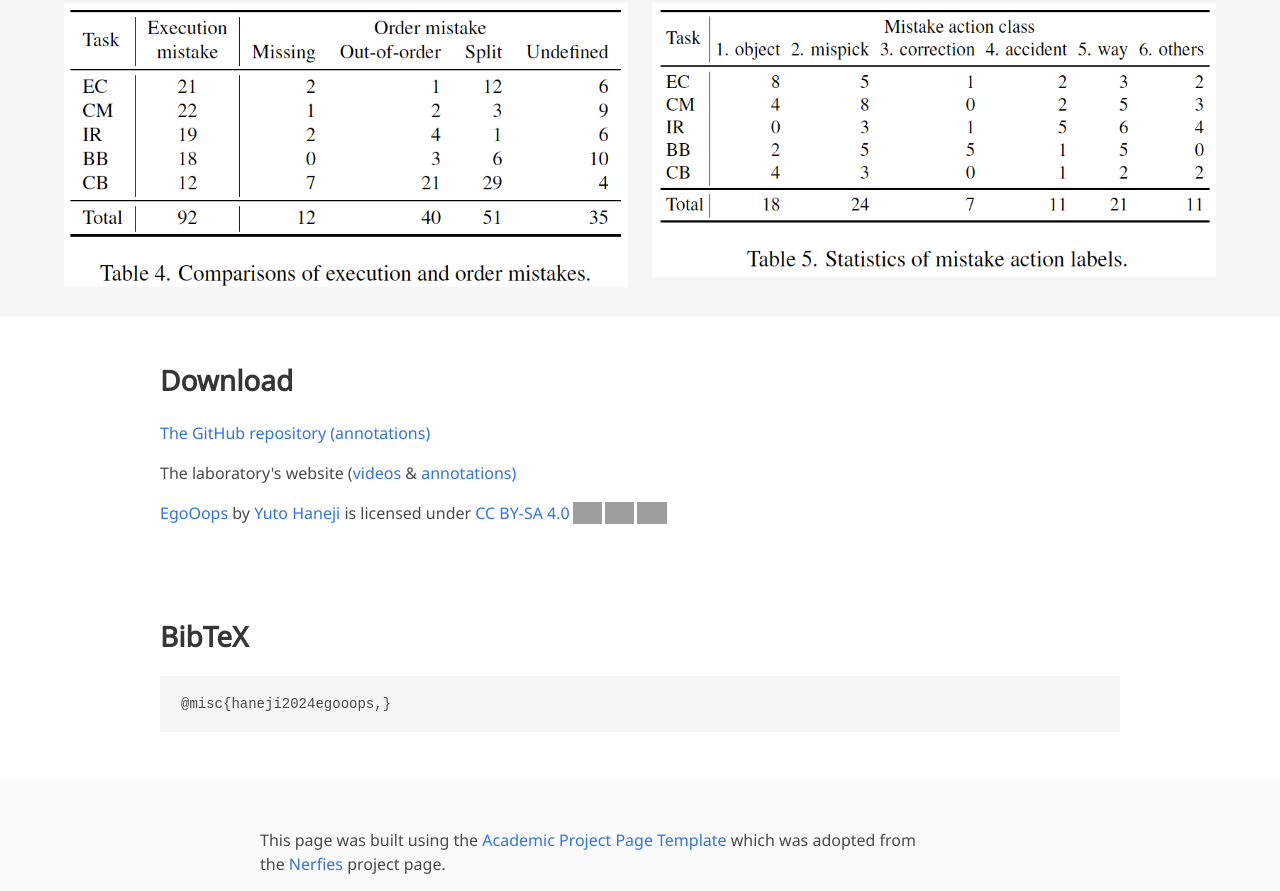
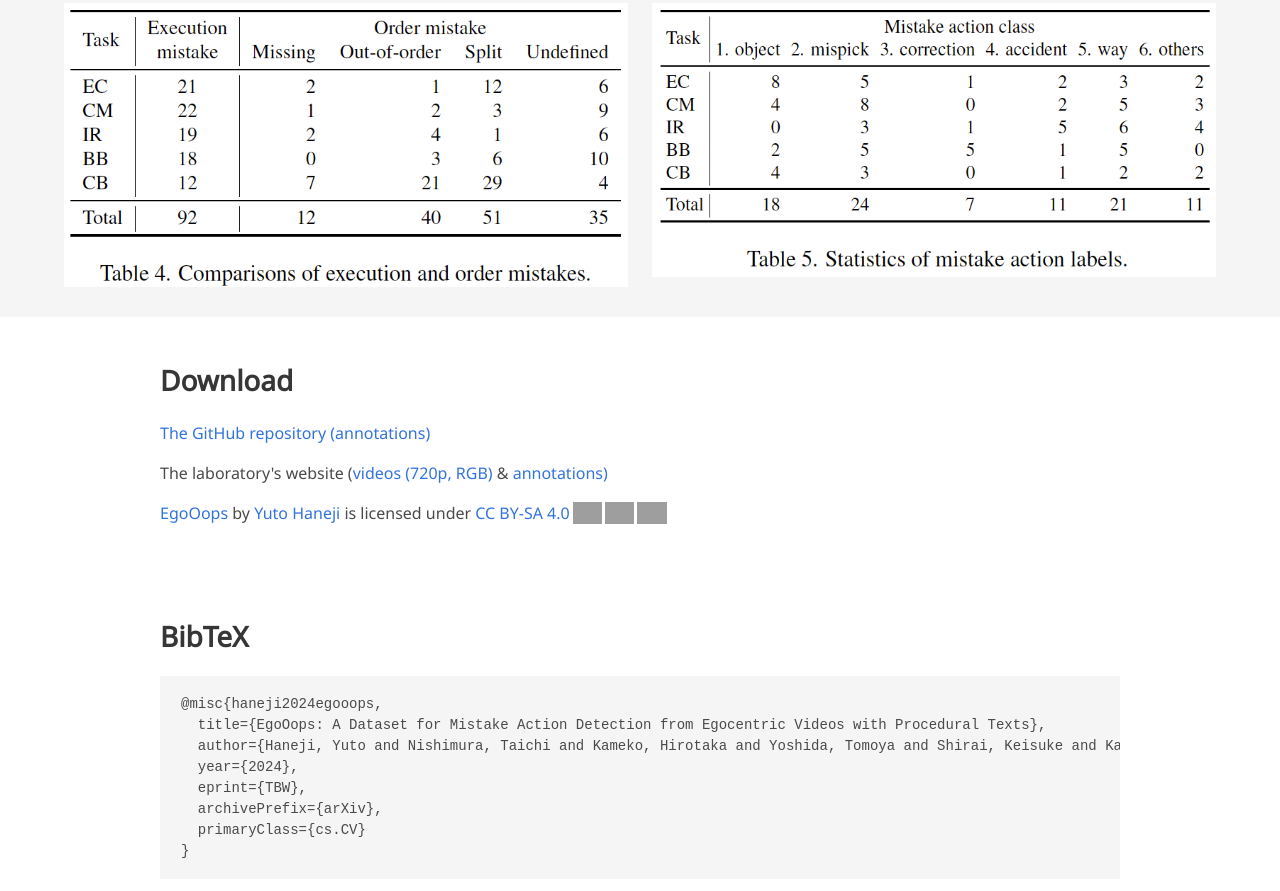
Before and after one commit to Y-Haneji/EgoOops-project-page, a plain HTML site: page index.html in a window 1280 px wide. Shown: the part 1907-2798 px from the top of the page. Drawn offline with nearby package versions, Linux system fonts and the light colour scheme; grey boxes are pictures that could not be loaded; some icons are missing; a web font is replaced by a local one.

Commit message:
TBW eprint ID

```diff
--- a/index.html
+++ b/index.html
@@ -5,7 +5,7 @@
   <!-- Meta tags for social media banners, these should be filled in appropriatly as they are your "business card" -->
   <!-- Replace the content tag with appropriate information -->
   <meta name="description" content="EgoOops is a video-language dataset recording procedural activities including mistake actions.">
-  <meta property="og:title" content="EgoOops: a Dataset for Mistake Action Detection from Egocentric Videos with Procedural Texts (Haneji et al., 2024)"/>
+  <meta property="og:title" content="EgoOops: A Dataset for Mistake Action Detection from Egocentric Videos with Procedural Texts (Haneji et al., 2024)"/>
   <meta property="og:description" content="EgoOops is a video-language dataset recording procedural activities including mistake actions."/>
   <meta property="og:url" content="https://Y-Haneji.github.io/EgoOops-project-page/"/>
   <!-- Path to banner image, should be in the path listed below. Optimal dimenssions are 1200X630-->
@@ -24,7 +24,7 @@
   <meta name="viewport" content="width=device-width, initial-scale=1">
 
 
-  <title>EgoOops: a Dataset for Mistake Action Detection from Egocentric Videos with Procedural Texts</title>
+  <title>EgoOops: A Dataset for Mistake Action Detection from Egocentric Videos with Procedural Texts</title>
   <!-- <link rel="icon" type="image/x-icon" href="static/images/favicon.ico"> -->
   <link href="https://fonts.googleapis.com/css?family=Google+Sans|Noto+Sans|Castoro"
   rel="stylesheet">
@@ -51,7 +51,7 @@
       <div class="container is-max-desktop">
         <div class="columns is-centered">
           <div class="column has-text-centered">
-            <h1 class="title is-1 publication-title">EgoOops: a Dataset for Mistake Action Detection from Egocentric Videos with Procedural Texts</h1>
+            <h1 class="title is-1 publication-title">EgoOops: A Dataset for Mistake Action Detection from Egocentric Videos with Procedural Texts</h1>
             <div class="is-size-5 publication-authors">
               <!-- Paper authors -->
               <span class="author-block"><a href="https://y-haneji.github.io/homepage/" target="_blank">Yuto Haneji</a><sup>1</sup>,</span>
@@ -76,6 +76,7 @@
               <div class="publication-links">
                 <!-- Arxiv PDF link -->
                 <span class="link-block">
+                  <!-- TODO: Fill the arXiv ID -->
                   <a href="https://arxiv.org/pdf/<ARXIV PAPER ID>.pdf" target="_blank"
                   class="external-link button is-normal is-rounded is-dark">
                   <span class="icon">
@@ -109,6 +110,7 @@
 
                 <!-- ArXiv abstract Link -->
                 <span class="link-block">
+                  <!-- Fill the arXiv ID. -->
                   <a href="https://arxiv.org/abs/<ARXIV PAPER ID>" target="_blank"
                   class="external-link button is-normal is-rounded is-dark">
                   <span class="icon">
@@ -302,7 +304,7 @@
         <a href="https://github.com/Y-Haneji/EgoOops-annotations/" target="_blank">The GitHub repository (annotations)</a>
       </p>
       <p>
-        The laboratory's website (<a href="http://www.lsta.media.kyoto-u.ac.jp/resource/data/EgoOops/videos-processed-720p.zip" target="_blank">videos</a> & <a href="http://www.lsta.media.kyoto-u.ac.jp/resource/data/EgoOops/EgoOops-annotations.zip" target="_blank">annotations)</a>
+        The laboratory's website (<a href="http://www.lsta.media.kyoto-u.ac.jp/resource/data/EgoOops/videos-processed-720p.zip" target="_blank">videos (720p, RGB)</a> & <a href="http://www.lsta.media.kyoto-u.ac.jp/resource/data/EgoOops/EgoOops-annotations.zip" target="_blank">annotations)</a>
       </p>
       <p xmlns:cc="http://creativecommons.org/ns#" xmlns:dct="http://purl.org/dc/terms/"><a property="dct:title" rel="cc:attributionURL" href="https://y-haneji.github.io/EgoOops-project-page/">EgoOops</a> by <a rel="cc:attributionURL dct:creator" property="cc:attributionName" href="https://y-haneji.github.io/homepage/">Yuto Haneji</a> is licensed under <a href="https://creativecommons.org/licenses/by-sa/4.0/?ref=chooser-v1" target="_blank" rel="license noopener noreferrer" style="display:inline-block;">CC BY-SA 4.0<img style="height:22px!important;margin-left:3px;vertical-align:text-bottom;" src="https://mirrors.creativecommons.org/presskit/icons/cc.svg?ref=chooser-v1" alt=""><img style="height:22px!important;margin-left:3px;vertical-align:text-bottom;" src="https://mirrors.creativecommons.org/presskit/icons/by.svg?ref=chooser-v1" alt=""><img style="height:22px!important;margin-left:3px;vertical-align:text-bottom;" src="https://mirrors.creativecommons.org/presskit/icons/sa.svg?ref=chooser-v1" alt=""></a></p>
     </div>
@@ -313,7 +315,15 @@
   <section class="section" id="BibTeX">
     <div class="container is-max-desktop content">
       <h2 class="title">BibTeX</h2>
-      <pre><code>@misc{haneji2024egooops,}</code></pre>
+<!-- TODO: Fill the arXiv ID. -->
+<pre><code>@misc{haneji2024egooops,
+  title={EgoOops: A Dataset for Mistake Action Detection from Egocentric Videos with Procedural Texts},
+  author={Haneji, Yuto and Nishimura, Taichi and Kameko, Hirotaka and Yoshida, Tomoya and Shirai, Keisuke and Kajimura, Keiya and Yamamoto, Koki and Cui, Taiyu and Nishimoto, Tomohiro and Mori, Shinsuke},
+  year={2024},
+  eprint={TBW},
+  archivePrefix={arXiv},
+  primaryClass={cs.CV}
+}</code></pre>
     </div>
   </section>
   <!--End BibTex citation -->
```
